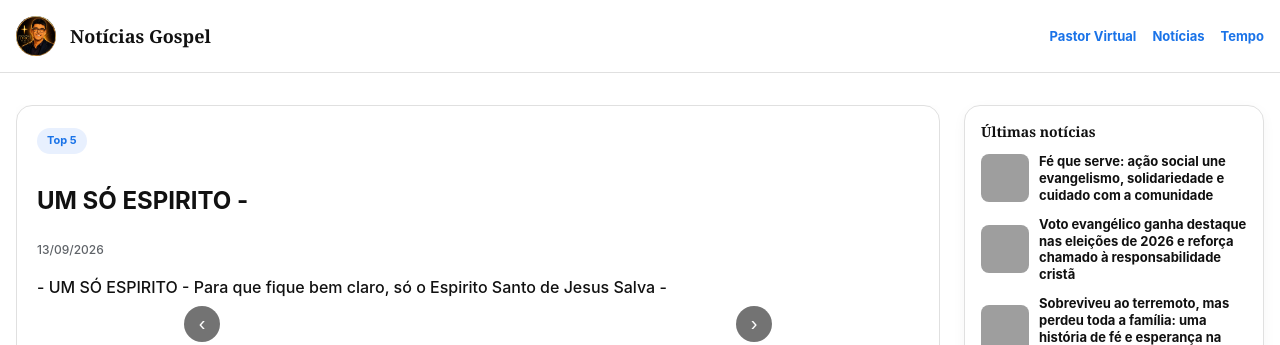
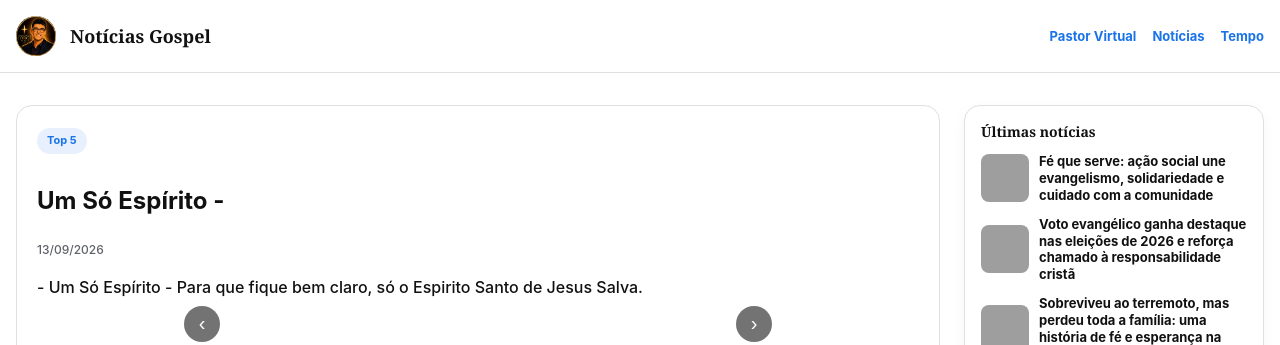
Before and after one commit to capaofeliz-cell/djaguia1, a Jekyll site: the page built from _top5/um-só-espirito-para-que-fique-bem-claro-só-o-espirito-santo-de-jesus-salva.md, in a window 1280 px wide and 1259 px high, cut to the strip 0-345 px from the top of the window. Built offline with Jekyll 4.4.1, drawn with Linux system fonts in a browser that asks for light colours; grey boxes are pictures that could not be loaded.

Commit message:
Update Top 5 “um-só-espirito-para-que-fique-bem-claro-só-o-espirito-santo-de-jesus-salva”

```diff
--- a/_top5/um-só-espirito-para-que-fique-bem-claro-só-o-espirito-santo-de-jesus-salva.md
+++ b/_top5/um-só-espirito-para-que-fique-bem-claro-só-o-espirito-santo-de-jesus-salva.md
@@ -1,8 +1,8 @@
 ---
-title: UM SÓ ESPIRITO -
+title: Um Só Espírito -
 date: 2026-09-13T13:32:00.000-03:00
-intro: "- UM SÓ ESPIRITO - Para que fique bem claro, só o Espirito Santo de
-  Jesus Salva -"
+intro: "- Um Só Espírito - Para que fique bem claro, só o Espirito Santo de
+  Jesus Salva."
 itens: []
 ---
 <iframe width="931" height="524" src="https://www.youtube.com/embed/2-UTydU-kxE" title="UM SÓ ESPIRITO" frameborder="0" allow="accelerometer; autoplay; clipboard-write; encrypted-media; gyroscope; picture-in-picture; web-share" referrerpolicy="strict-origin-when-cross-origin" allowfullscreen></iframe>
```
